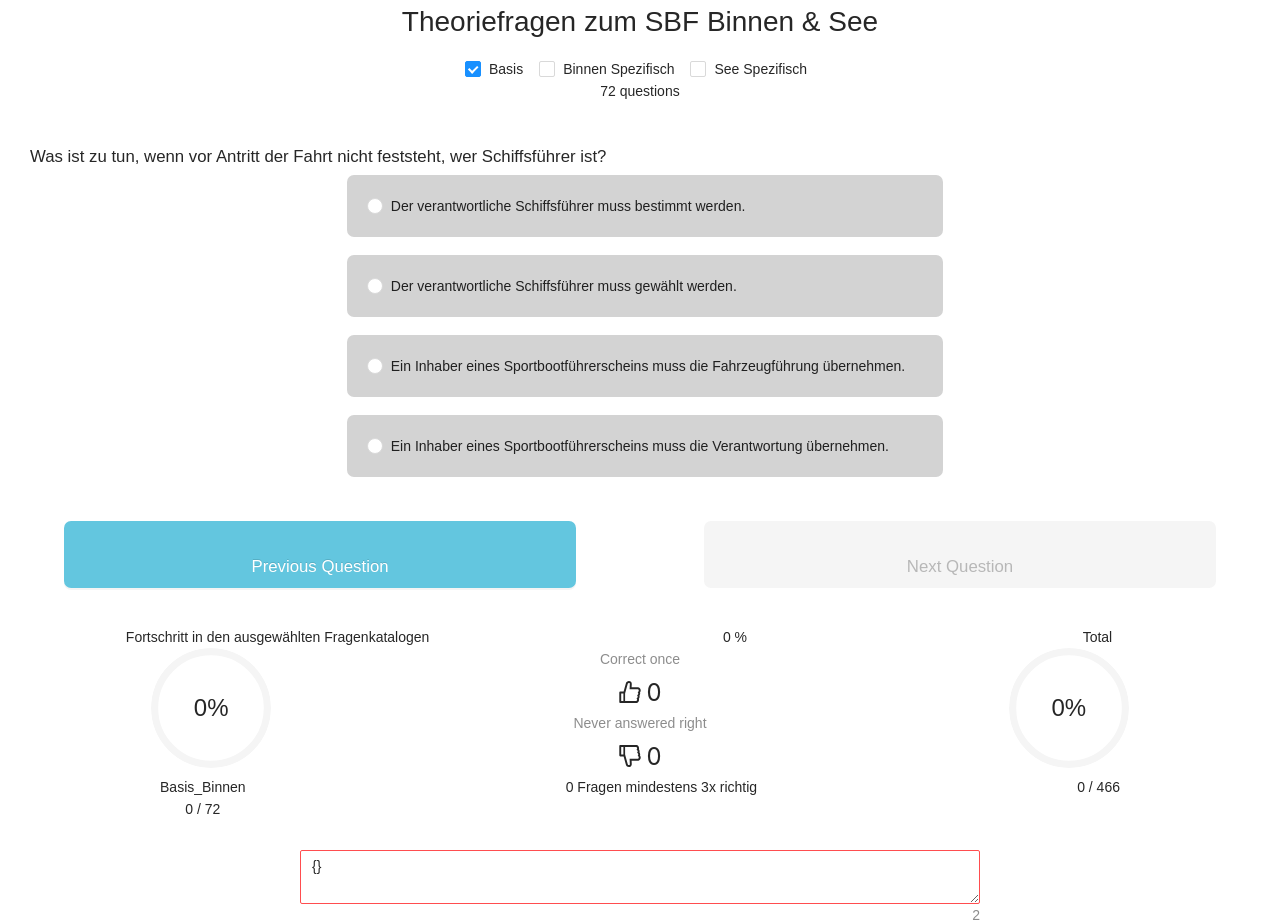
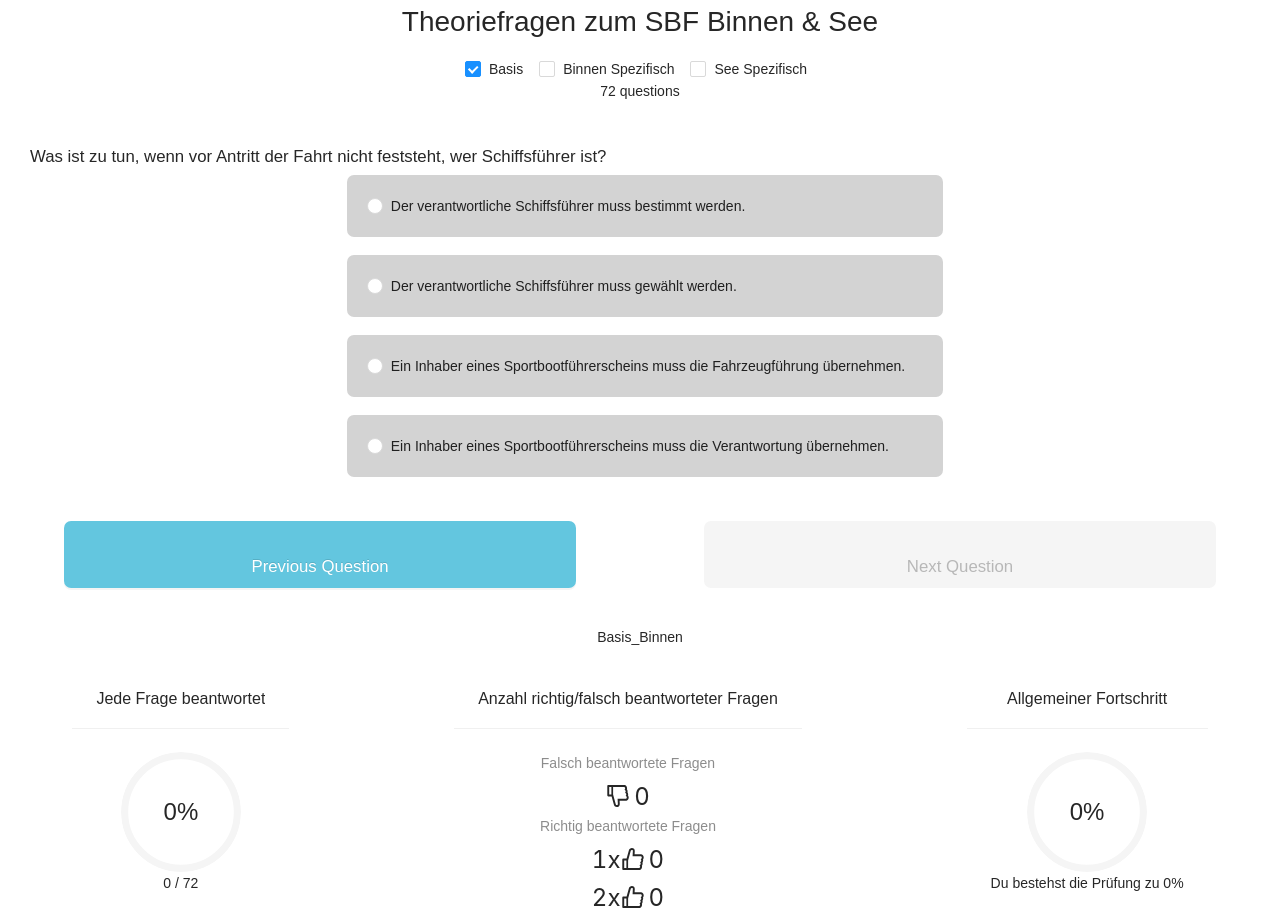
Before and after one commit to julschwarz/theorie-sbf-see-binnnen, a React (Create React App) app: page / in a window 1280 px wide. Shown: the top 922 px of the page. Built offline with nearby package versions, Linux system fonts and the light colour scheme.

Commit message:
making the stats prettier

```diff
--- a/src/components/StatsComponent.tsx
+++ b/src/components/StatsComponent.tsx
@@ -1,5 +1,5 @@
 import { DislikeOutlined, LikeOutlined } from '@ant-design/icons';
-import { Col, Progress, Row, Statistic } from 'antd';
+import { Card, Progress, Statistic } from 'antd';
 import _, { round } from 'lodash';
 import React, { useEffect, useState } from 'react';
 import '../styles.css';
@@ -39,15 +39,13 @@ export function StatsComponent(props: {
 
 	return (
 		<div>
-			<Row>
-				<Col flex={3}>
-					<div>Fortschritt in den ausgewählten Fragenkatalogen</div>
-				</Col>
-				<Col flex={4}>{round(catalogueMemorizationPercent * 100)} %</Col>
-				<Col flex={4}>Total</Col>
-			</Row>
-			<Row>
-				<Col flex={3}>
+			<div>
+				{catalogues.length != 0 &&
+					catalogues.reduce((prev, cur) => prev.replace('_', ' ') + ', ' + cur.replace('_', ' '))}
+			</div>
+			<br />
+			<div className={'StatsContainer'}>
+				<Card title={`Jede Frage beantwortet`} bordered={false}>
 					{
 						<Progress
 							type="circle"
@@ -58,24 +56,18 @@ export function StatsComponent(props: {
 							}}
 							percent={round(
 								(indexesProcessedInSelectedCatalogue.length / numberTotalQuestions) * 100,
-								2
+								1
 							)}
 						/>
 					}
-				</Col>
-				<Col flex={3}>
+					<div>
+						{indexesProcessedInSelectedCatalogue.length} / {numberTotalQuestions}
+					</div>
+				</Card>
+
+				<Card title="Anzahl richtig/falsch beantworteter Fragen" bordered={false}>
 					<Statistic
-						title="Correct once"
-						value={
-							Object.values(indexesProcessedInSelectedCatalogue).filter(
-								(id) => progress[id] && progress[id].rightCount > 0
-							).length
-						}
-						prefix={<LikeOutlined />}
-					/>
-
-					<Statistic
-						title="Never answered right"
+						title="Falsch beantwortete Fragen"
 						value={
 							Object.values(indexesProcessedInSelectedCatalogue).filter(
 								(id) => progress[id] && progress[id].wrongCount > 0 && progress[id].rightCount == 0
@@ -83,8 +75,52 @@ export function StatsComponent(props: {
 						}
 						prefix={<DislikeOutlined />}
 					/>
-				</Col>
-				<Col flex={3}>
+
+					<Statistic
+						title="Richtig beantwortete Fragen"
+						value={
+							Object.values(indexesProcessedInSelectedCatalogue).filter(
+								(id) => progress[id] && progress[id].rightCount > 0
+							).length
+						}
+						prefix={
+							<div>
+								1x
+								<LikeOutlined />
+							</div>
+						}
+					/>
+
+					<Statistic
+						value={
+							Object.values(indexesProcessedInSelectedCatalogue).filter(
+								(id) => progress[id] && progress[id].rightCount > 2
+							).length
+						}
+						prefix={
+							<div>
+								2x
+								<LikeOutlined />
+							</div>
+						}
+					/>
+
+					<Statistic
+						value={
+							Object.values(indexesProcessedInSelectedCatalogue).filter(
+								(id) => progress[id] && progress[id].rightCount > 3
+							).length
+						}
+						prefix={
+							<div>
+								3x
+								<LikeOutlined />
+							</div>
+						}
+					/>
+				</Card>
+
+				<Card title="Allgemeiner Fortschritt" bordered={false}>
 					{
 						<Progress
 							type="circle"
@@ -93,25 +129,12 @@ export function StatsComponent(props: {
 								'60%': 'orange',
 								'99%': 'limegreen',
 							}}
-							percent={round((Object.keys(progress).length / 466) * 100, 1)}
+							percent={round(catalogueMemorizationPercent * 100, 1)}
 						/>
 					}
-				</Col>
-			</Row>
-			<Row>
-				<Col flex={3}>
-					{catalogues.length != 0 &&
-						catalogues.reduce((prev, cur) => prev.replace('_', ' ') + ', ' + cur.replace('_', ' '))}
-					<div>
-						{indexesProcessedInSelectedCatalogue.length} / {numberTotalQuestions}
-					</div>
-				</Col>
-				<Col flex={3}>
-					{Object.values(selectedProgress).filter((value) => value.rightCount >= 3).length} Fragen mindestens
-					3x richtig
-				</Col>
-				<Col flex={3}> {Object.keys(progress).length} / 466</Col>
-			</Row>
+					<div>{`Du bestehst die Prüfung zu ${round(catalogueMemorizationPercent * 100)}%`}</div>
+				</Card>
+			</div>
 		</div>
 	);
 }
--- a/src/styles.css
+++ b/src/styles.css
@@ -41,3 +41,17 @@
 	border-width: 40px;
 	width: 100%;
 }
+
+.StatsContainer {
+	display: flex;
+	row-gap: 10px;
+	column-gap: 20px;
+	flex-wrap: wrap;
+	justify-content: space-around;
+}
+
+.StatsChild {
+	width: 100px;
+	height: 100px;
+	margin: auto;
+}
```
